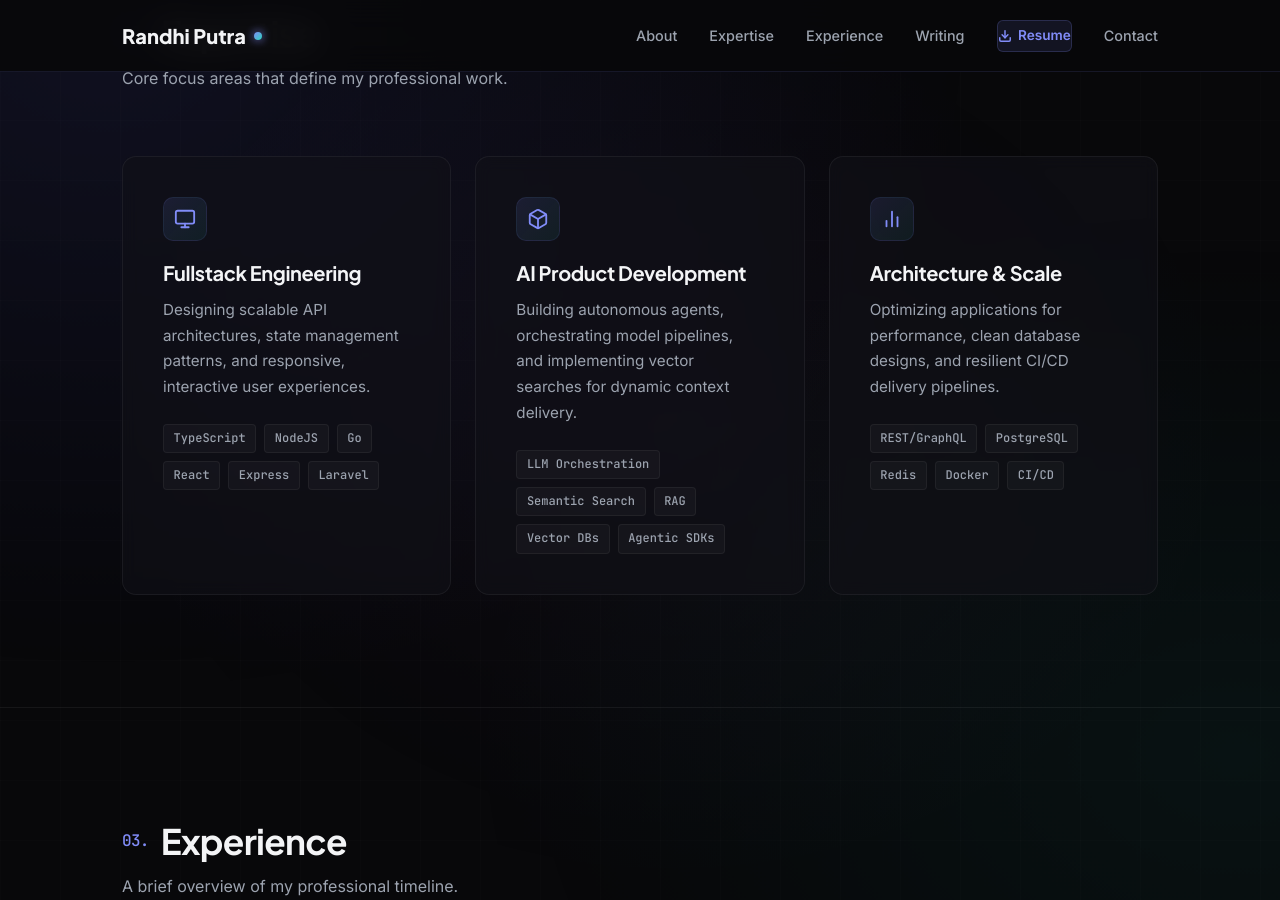
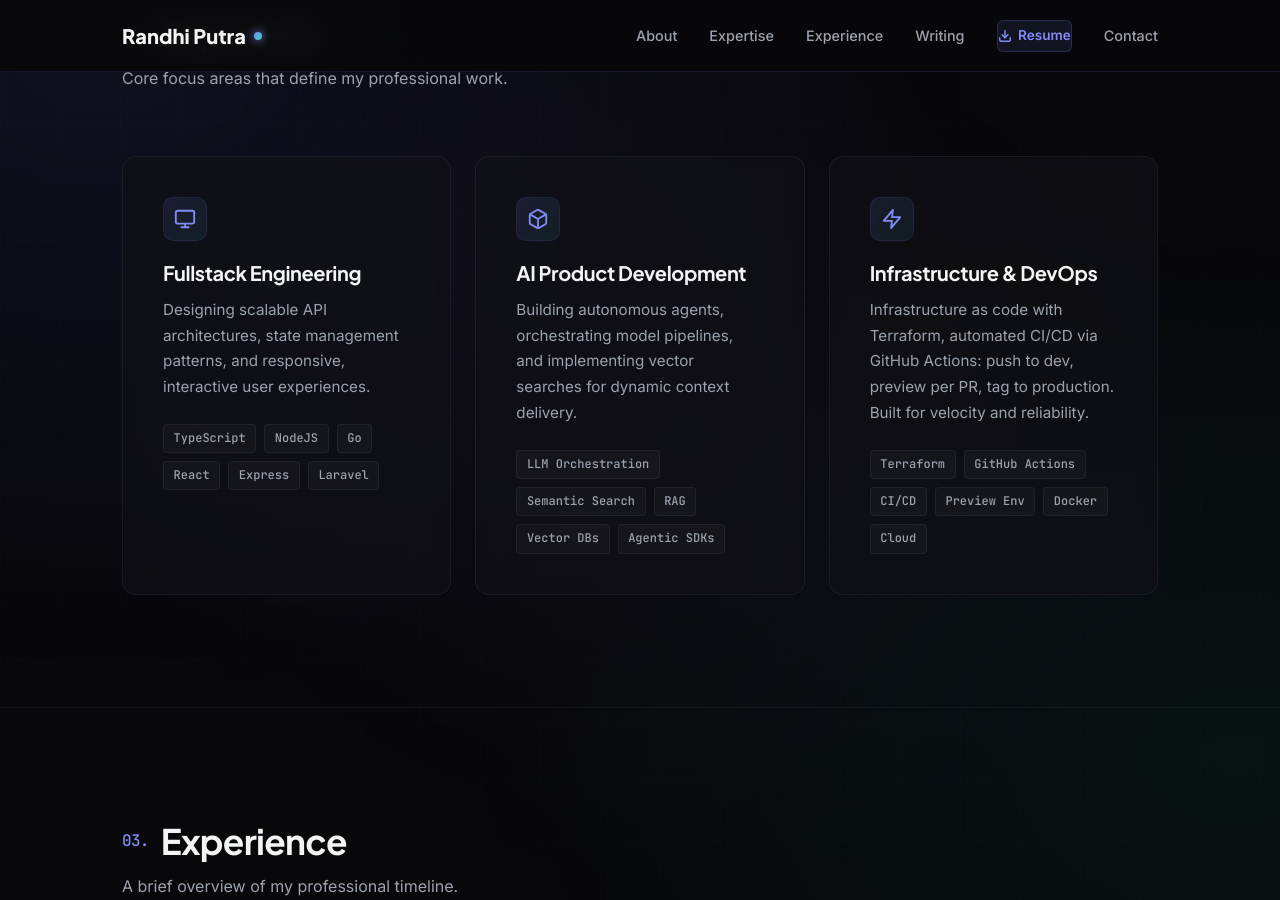
Before and after one commit to randhipp/randhipp.github.io, a Jekyll site: the page built from index.html, in a window 1280 px wide and 900 px high, scrolled down 1599 px. Built offline with Jekyll 4.4.1, drawn with Linux system fonts in a browser that asks for light colours.

Commit message:
feat: replace architecture card with infrastructure & devops (Terraform + GitHub Actions)

```diff
--- a/index.html
+++ b/index.html
@@ -1432,20 +1432,21 @@
             </div>
           </div>
 
-          <!-- Card 3: System Performance -->
+          <!-- Card 3: Infrastructure & DevOps -->
           <div class="card">
             <div class="card-gradient-border"></div>
             <div class="card-icon">
-              <svg xmlns="http://www.w3.org/2000/svg" width="24" height="24" viewBox="0 0 24 24" fill="none" stroke="currentColor" stroke-width="2" stroke-linecap="round" stroke-linejoin="round"><line x1="18" y1="20" x2="18" y2="10"></line><line x1="12" y1="20" x2="12" y2="4"></line><line x1="6" y1="20" x2="6" y2="14"></line></svg>
+              <svg xmlns="http://www.w3.org/2000/svg" width="24" height="24" viewBox="0 0 24 24" fill="none" stroke="currentColor" stroke-width="2" stroke-linecap="round" stroke-linejoin="round"><polygon points="13 2 3 14 12 14 11 22 21 10 12 10 13 2"></polygon></svg>
             </div>
-            <h3 class="card-title">Architecture &amp; Scale</h3>
-            <p class="card-desc">Optimizing applications for performance, clean database designs, and resilient CI/CD delivery pipelines.</p>
+            <h3 class="card-title">Infrastructure &amp; DevOps</h3>
+            <p class="card-desc">Infrastructure as code with Terraform, automated CI/CD via GitHub Actions: push to dev, preview per PR, tag to production. Built for velocity and reliability.</p>
             <div class="card-tags">
-              <span class="tag">REST/GraphQL</span>
-              <span class="tag">PostgreSQL</span>
-              <span class="tag">Redis</span>
+              <span class="tag">Terraform</span>
+              <span class="tag">GitHub Actions</span>
+              <span class="tag">CI/CD</span>
+              <span class="tag">Preview Env</span>
               <span class="tag">Docker</span>
-              <span class="tag">CI/CD</span>
+              <span class="tag">Cloud</span>
             </div>
           </div>
 
```
